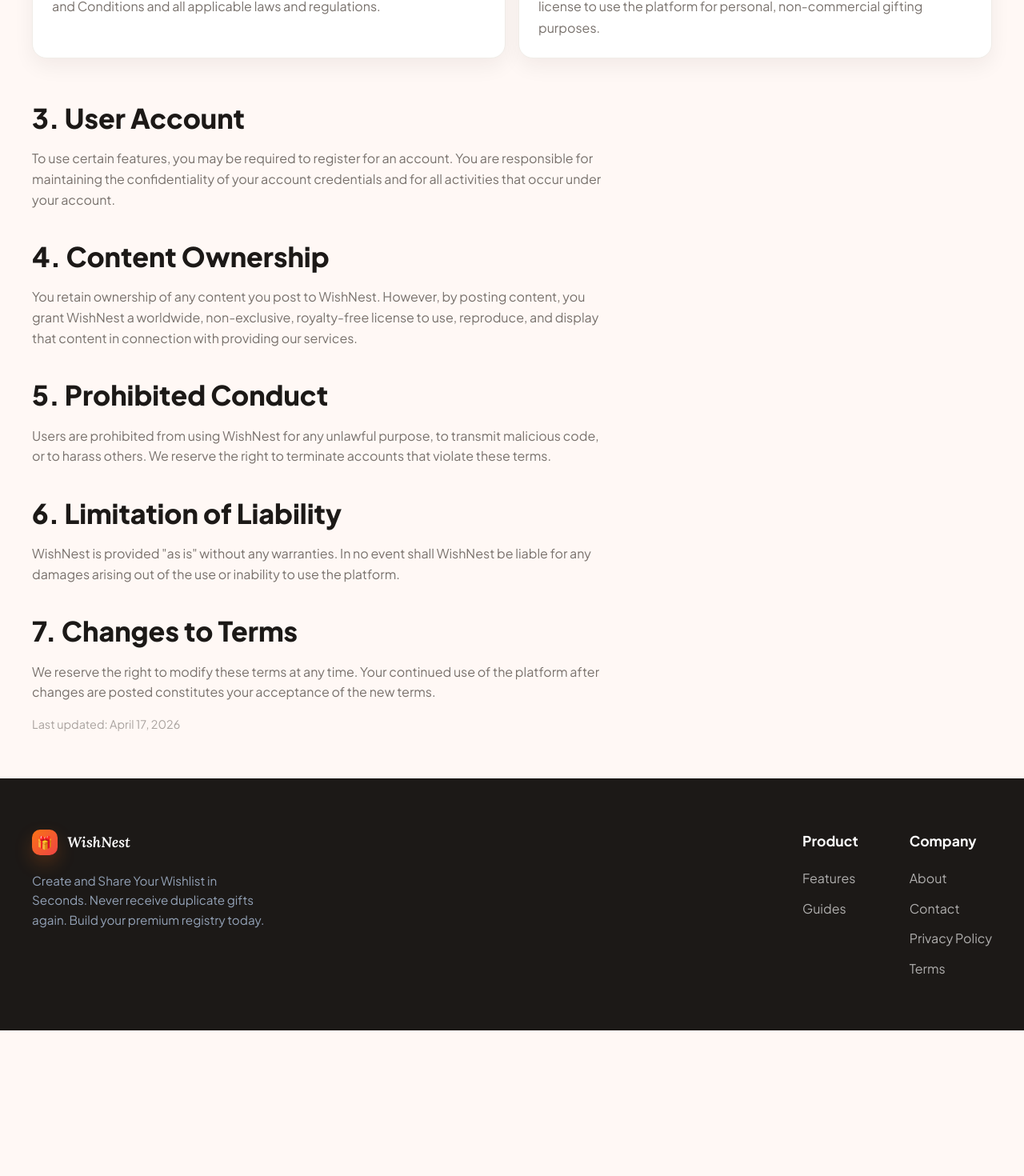
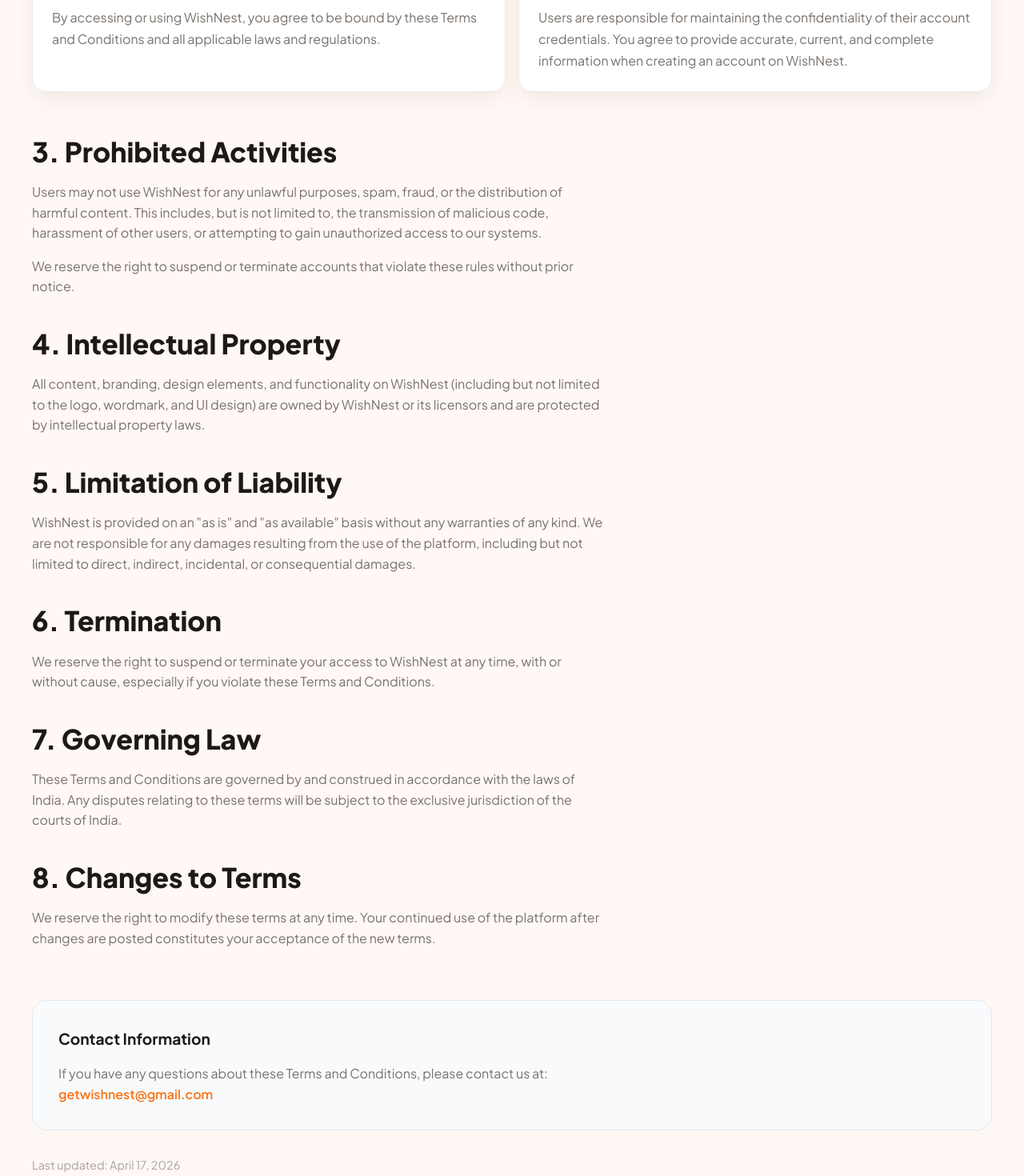
Before and after one commit to Yatish05/wishnest, a React (Vite) app: page /terms in a window 1280 px wide. Shown: the part 360-1830 px from the top of the page at 80% size. Before the commit the page ends 1648 px from the top, so only its background shows below. Built offline with nearby package versions, Linux system fonts and the light colour scheme; no server answers.

Commit message:
Update Terms and Conditions for AdSense compliance and India Law

```diff
--- a/src/pages/Terms.jsx
+++ b/src/pages/Terms.jsx
@@ -7,7 +7,7 @@ export default function Terms() {
     document.title = 'Terms and Conditions | WishNest';
     const metaDescription = document.querySelector('meta[name="description"]');
     if (metaDescription) {
-      metaDescription.setAttribute('content', 'Read the terms and conditions for using WishNest gift registry and wishlist services.');
+      metaDescription.setAttribute('content', 'Read the terms and conditions for using WishNest gift registry and wishlist services. Our terms are designed to protect users and comply with standard practices.');
     }
   }, []);
 
@@ -21,6 +21,9 @@ export default function Terms() {
               <span>Legal Agreement</span>
             </div>
             <h1>Terms and Conditions</h1>
+            <p style={{ fontWeight: '600', color: 'var(--color-text-primary)', marginBottom: '1rem' }}>
+              Last Updated: April 2026
+            </p>
             <p>
               By using WishNest, you agree to the following terms and conditions. Please read them carefully.
             </p>
@@ -34,40 +37,58 @@ export default function Terms() {
               </p>
             </article>
             <article className="landing-info-card card">
-              <h3>2. Use License</h3>
+              <h3>2. User Accounts</h3>
               <p>
-                WishNest grants you a personal, non-exclusive, non-transferable license to use the platform for personal, non-commercial gifting purposes.
+                Users are responsible for maintaining the confidentiality of their account credentials. You agree to provide accurate, current, and complete information when creating an account on WishNest.
               </p>
             </article>
           </div>
 
           <div className="landing-section__header" style={{ marginTop: '3rem' }}>
-            <h2>3. User Account</h2>
+            <h2>3. Prohibited Activities</h2>
             <p>
-              To use certain features, you may be required to register for an account. You are responsible for maintaining the confidentiality of your account credentials and for all activities that occur under your account.
+              Users may not use WishNest for any unlawful purposes, spam, fraud, or the distribution of harmful content. This includes, but is not limited to, the transmission of malicious code, harassment of other users, or attempting to gain unauthorized access to our systems.
+            </p>
+            <p style={{ marginTop: '1rem' }}>
+              We reserve the right to suspend or terminate accounts that violate these rules without prior notice.
             </p>
 
-            <h2 style={{ marginTop: '2rem' }}>4. Content Ownership</h2>
+            <h2 style={{ marginTop: '2rem' }}>4. Intellectual Property</h2>
             <p>
-              You retain ownership of any content you post to WishNest. However, by posting content, you grant WishNest a worldwide, non-exclusive, royalty-free license to use, reproduce, and display that content in connection with providing our services.
+              All content, branding, design elements, and functionality on WishNest (including but not limited to the logo, wordmark, and UI design) are owned by WishNest or its licensors and are protected by intellectual property laws.
             </p>
 
-            <h2 style={{ marginTop: '2rem' }}>5. Prohibited Conduct</h2>
+            <h2 style={{ marginTop: '2rem' }}>5. Limitation of Liability</h2>
             <p>
-              Users are prohibited from using WishNest for any unlawful purpose, to transmit malicious code, or to harass others. We reserve the right to terminate accounts that violate these terms.
+              WishNest is provided on an "as is" and "as available" basis without any warranties of any kind. We are not responsible for any damages resulting from the use of the platform, including but not limited to direct, indirect, incidental, or consequential damages.
             </p>
 
-            <h2 style={{ marginTop: '2rem' }}>6. Limitation of Liability</h2>
+            <h2 style={{ marginTop: '2rem' }}>6. Termination</h2>
             <p>
-              WishNest is provided "as is" without any warranties. In no event shall WishNest be liable for any damages arising out of the use or inability to use the platform.
+              We reserve the right to suspend or terminate your access to WishNest at any time, with or without cause, especially if you violate these Terms and Conditions.
             </p>
 
-            <h2 style={{ marginTop: '2rem' }}>7. Changes to Terms</h2>
+            <h2 style={{ marginTop: '2rem' }}>7. Governing Law</h2>
+            <p>
+              These Terms and Conditions are governed by and construed in accordance with the laws of India. Any disputes relating to these terms will be subject to the exclusive jurisdiction of the courts of India.
+            </p>
+
+            <h2 style={{ marginTop: '2rem' }}>8. Changes to Terms</h2>
             <p>
               We reserve the right to modify these terms at any time. Your continued use of the platform after changes are posted constitutes your acceptance of the new terms.
             </p>
 
-            <p style={{ marginTop: '1rem', fontSize: '0.9rem', color: 'var(--color-text-muted)' }}>
+            <div style={{ marginTop: '4rem', padding: '2rem', background: '#f8fafc', borderRadius: '18px', border: '1px solid #e2e8f0' }}>
+              <h3 style={{ fontSize: '1.2rem', marginBottom: '1rem' }}>Contact Information</h3>
+              <p>
+                If you have any questions about these Terms and Conditions, please contact us at: <br />
+                <a href="mailto:getwishnest@gmail.com" style={{ color: 'var(--color-brand)', fontWeight: '600' }}>
+                  getwishnest@gmail.com
+                </a>
+              </p>
+            </div>
+
+            <p style={{ marginTop: '2rem', fontSize: '0.9rem', color: 'var(--color-text-muted)' }}>
               Last updated: April 17, 2026
             </p>
           </div>
```
